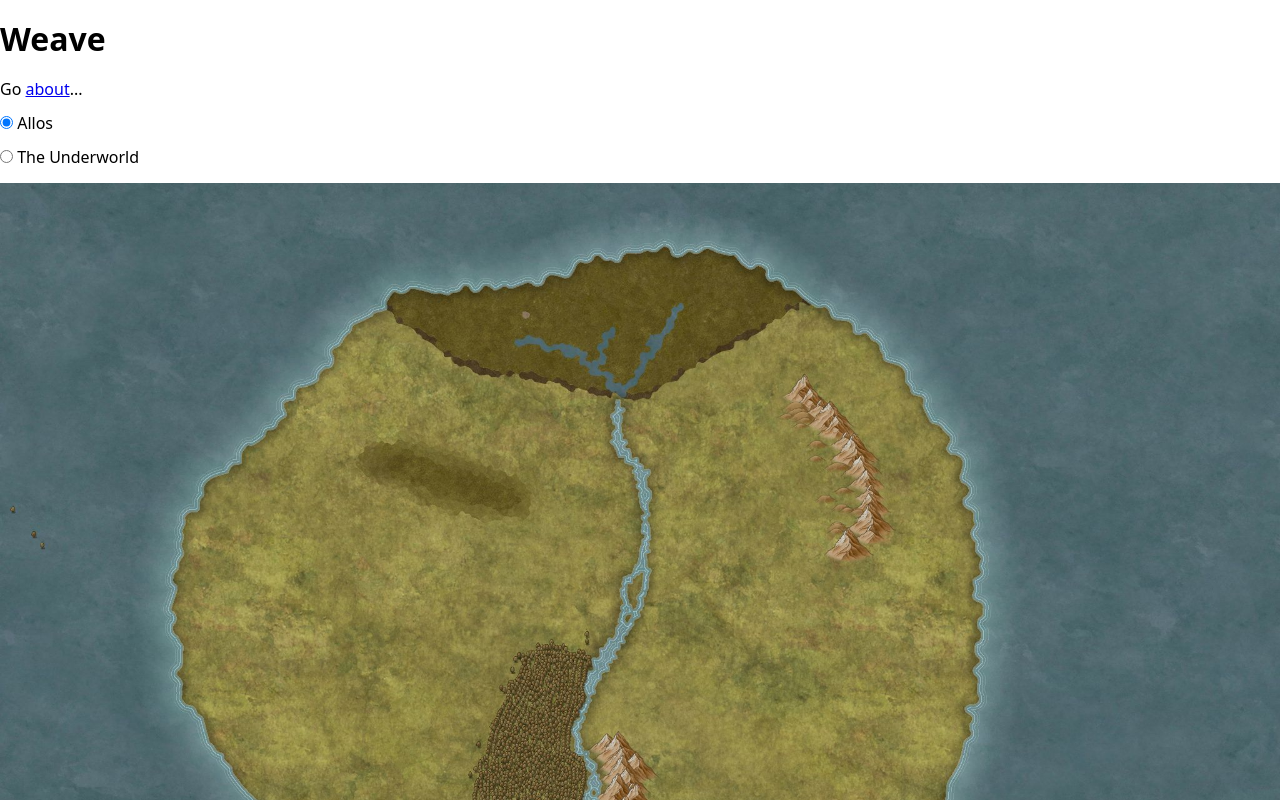
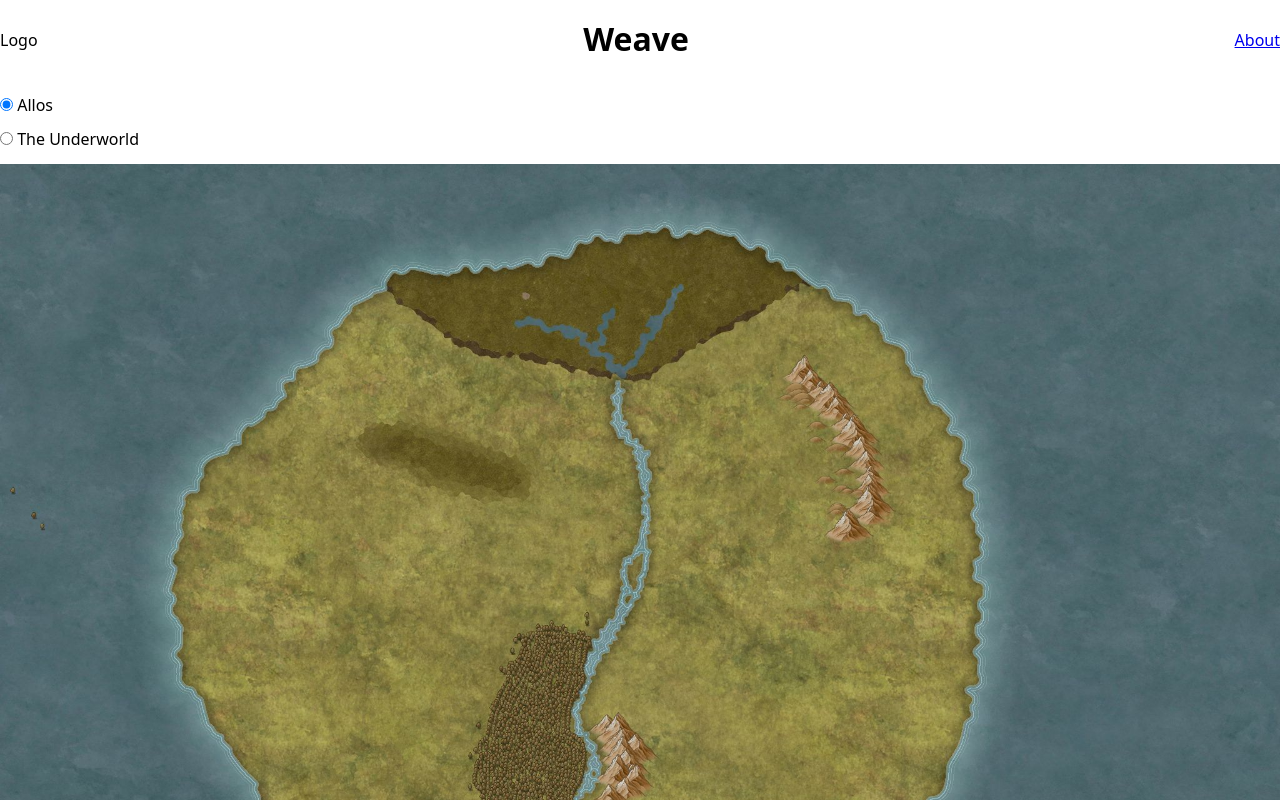
Before and after one commit to PhilipCastiglione/weave_codex, a SvelteKit app in the folder weave_codex_ui/: page / in a window 1280 px wide. Shown: the top 800 px of the page. Built offline with nearby package versions, Linux system fonts and the light colour scheme.

Commit message:
Using a top bar header component

```diff
--- a/weave_codex_ui/src/routes/+page.svelte
+++ b/weave_codex_ui/src/routes/+page.svelte
@@ -2,10 +2,18 @@
   import type Entities from '../../../data/types/Entities.d.ts';
   export let data: Entities;
 
+  import TopBar from './top_bar/TopBar.svelte';
+
   import allosV1 from './maps/allos_v1.jpeg';
   import underworldV1 from './maps/underworld_v1.jpeg';
 
-  let mapOptions = [
+  interface MapOption {
+    value: string;
+    id: string;
+    label: string;
+  }
+
+  let mapOptions: MapOption[] = [
     {
       value: allosV1,
       id: 'allos',
@@ -23,8 +31,9 @@
   $: selectedMapDescription = mapOptions.find((option) => option.value === selectedMap)?.label;
 </script>
 
-<h1>Weave</h1>
-<p>Go <a href="/about">about</a>...</p>
+<TopBar title="Weave">
+  <a href="/about" slot="link">About</a>
+</TopBar>
 
 {#each mapOptions as { value, id, label }}
   <p>
--- /dev/null
+++ b/weave_codex_ui/src/routes/top_bar/TopBar.svelte
@@ -0,0 +1,22 @@
+<script lang="ts">
+  export let title: string;
+</script>
+
+<header>
+  <p>Logo</p>
+  <h1>{title}</h1>
+  <p><slot name="link" /></p>
+</header>
+
+<style>
+  header {
+    display: flex;
+    justify-content: space-between;
+    align-items: center;
+  }
+
+  h1 {
+    text-align: center;
+    flex-grow: 1;
+  }
+</style>
```
Also changed, not shown: weave_codex_ui/src/routes/about/+page.svelte (+7 -2 lines).
